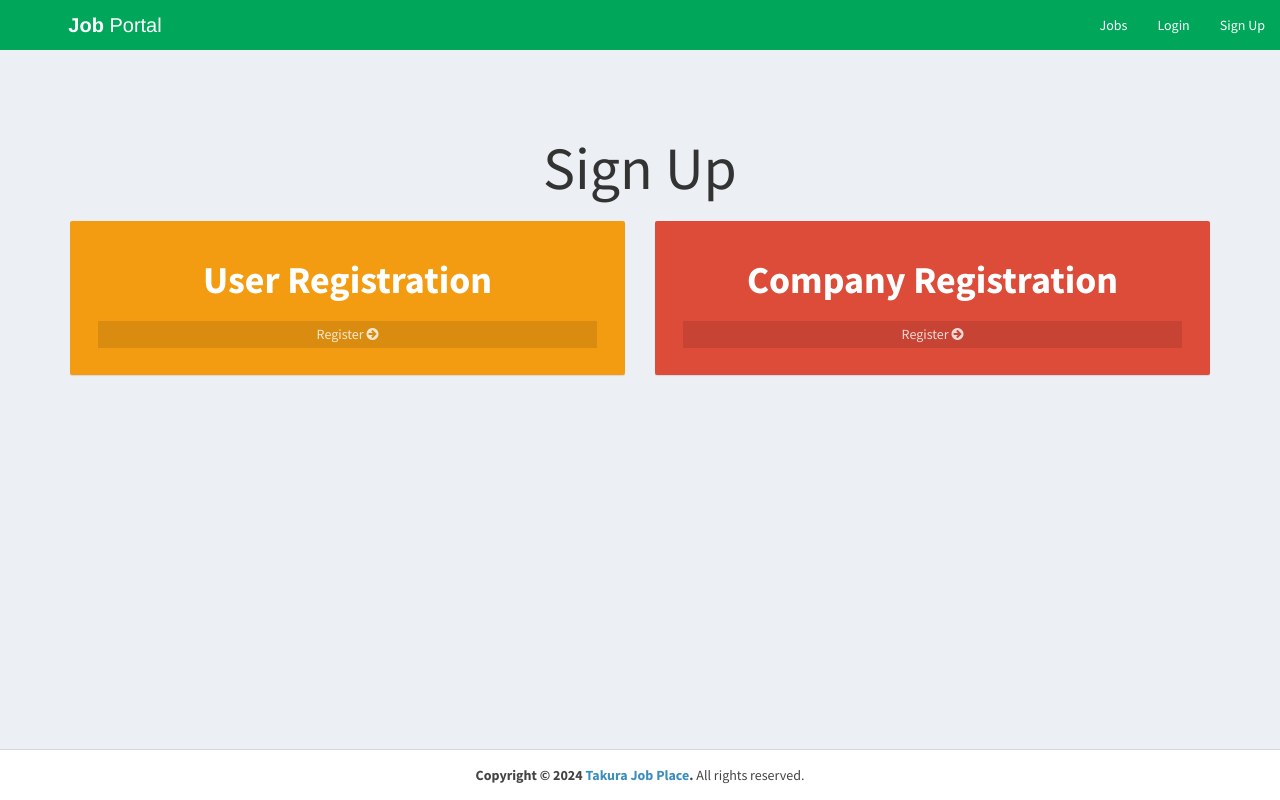
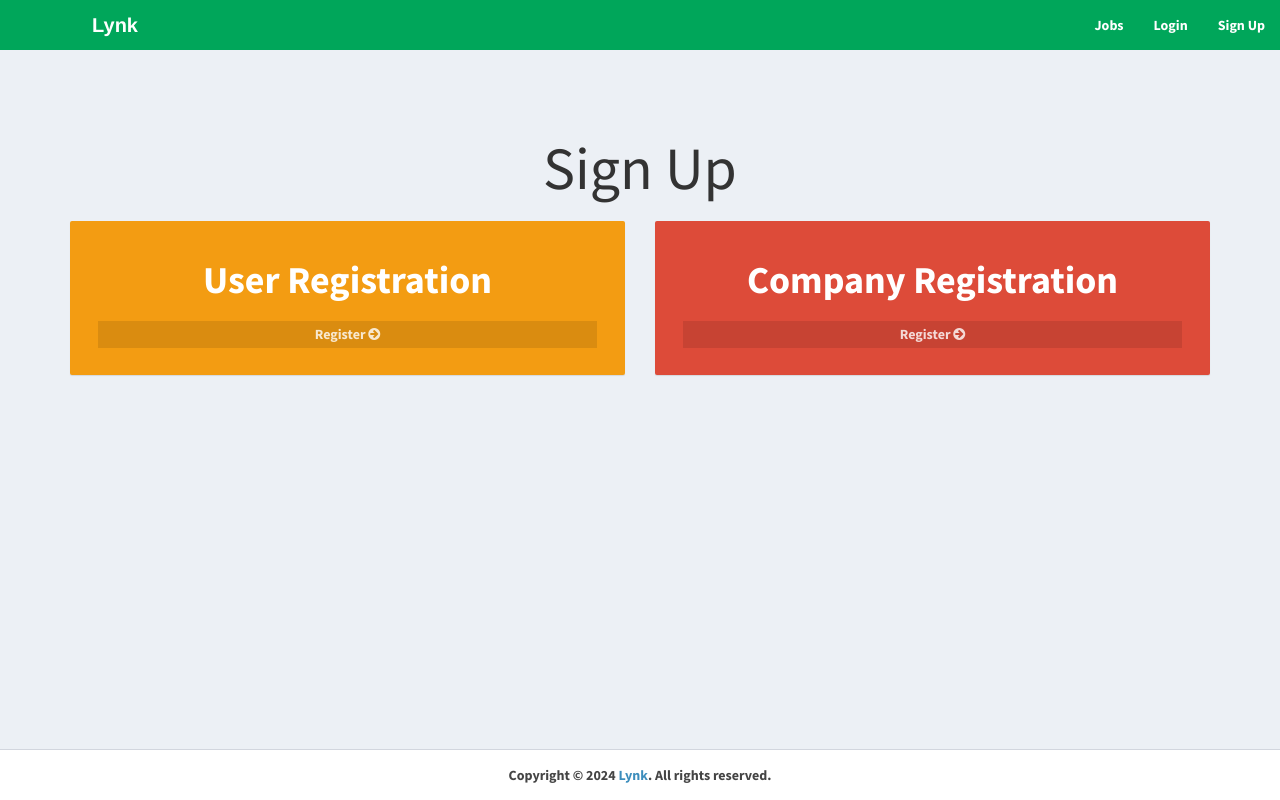
Before and after one commit to kafesu/test, a PHP site: page /sign-up.php in a window 1280 px wide. Run offline with PHP 8.4, Linux system fonts and the light colour scheme; some libraries are stand-ins or nearby versions.

Commit message:
Update sign-up.php

```diff
--- a/sign-up.php
+++ b/sign-up.php
@@ -13,7 +13,7 @@ if(isset($_SESSION['id_user']) || isset($_SESSION['id_company'])) {
 <head>
   <meta charset="utf-8">
   <meta http-equiv="X-UA-Compatible" content="IE=edge">
-  <title>Takura Job Place</title>
+  <title>Lynk</title>
   <!-- Tell the browser to be responsive to screen width -->
   <meta content="width=device-width, initial-scale=1, maximum-scale=1, user-scalable=no" name="viewport">
   <!-- Bootstrap 3.3.7 -->
@@ -46,9 +46,9 @@ if(isset($_SESSION['id_user']) || isset($_SESSION['id_company'])) {
     <!-- Logo -->
     <a href="index.php" class="logo logo-bg">
       <!-- mini logo for sidebar mini 50x50 pixels -->
-      <span class="logo-mini"><b>J</b>P</span>
+      <span class="logo-mini">L</span>
       <!-- logo for regular state and mobile devices -->
-      <span class="logo-lg"><b>Job</b> Portal</span>
+      <span class="logo-lg"><b>Lynk</span>
     </a>
 
     <!-- Header Navbar: style can be found in header.less -->
@@ -127,7 +127,7 @@ if(isset($_SESSION['id_user']) || isset($_SESSION['id_company'])) {
 
   <footer class="main-footer" style="margin-left: 0px;">
     <div class="text-center">
-      <strong>Copyright &copy; 2024 <a href=" ">Takura Job Place</a>.</strong> All rights
+      <strong>Copyright &copy; 2024 <a href=" ">Lynk</a>.</strong> All rights
     reserved.
     </div>
   </footer>
```
